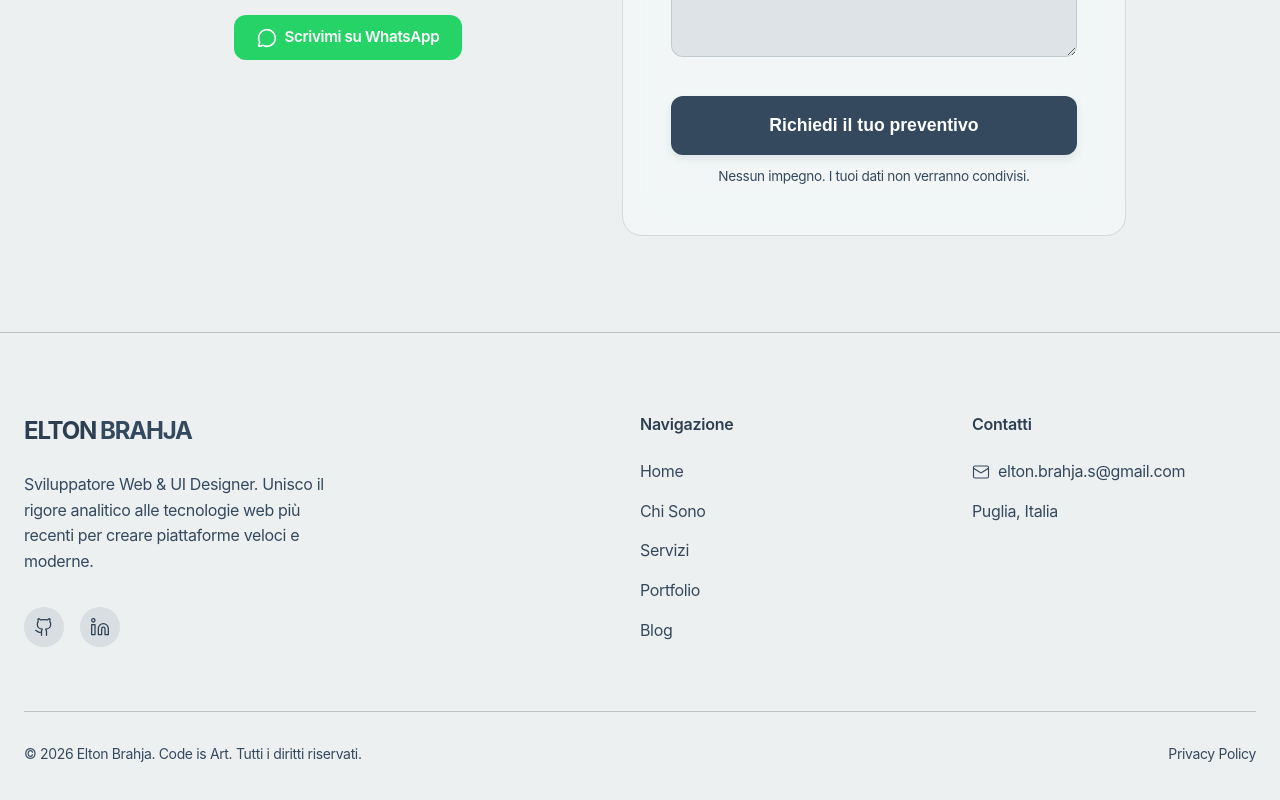
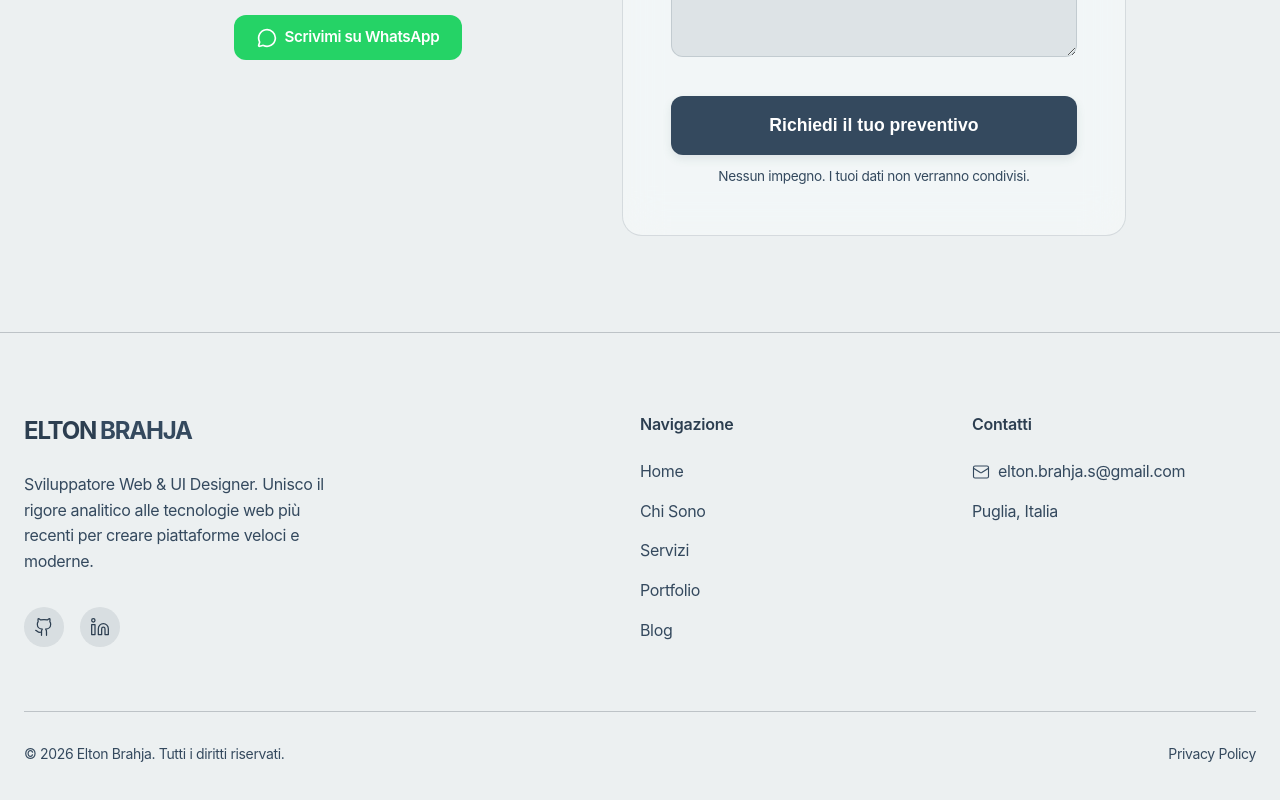
Before and after one commit to eltonbrahja/myPortfolio, a React (Vite) app: page / in a window 1280 px wide. Shown: the part 6417-7217 px from the top of the page. Built offline with nearby package versions, Linux system fonts and the light colour scheme.

Commit message:
mod footer

```diff
--- a/src/components/Footer.jsx
+++ b/src/components/Footer.jsx
@@ -54,7 +54,7 @@ const Footer = () => {
         </div>
 
         <div className="footer-bottom">
-          <p>&copy; {new Date().getFullYear()} Elton Brahja. Code is Art. {t('footer.rights')}</p>
+          <p>&copy; {new Date().getFullYear()} Elton Brahja. {t('footer.rights')}</p>
           <div className="footer-bottom-links">
             <Link to={localizePath('/privacy')}>{t('footer.privacy')}</Link>
           </div>
```
